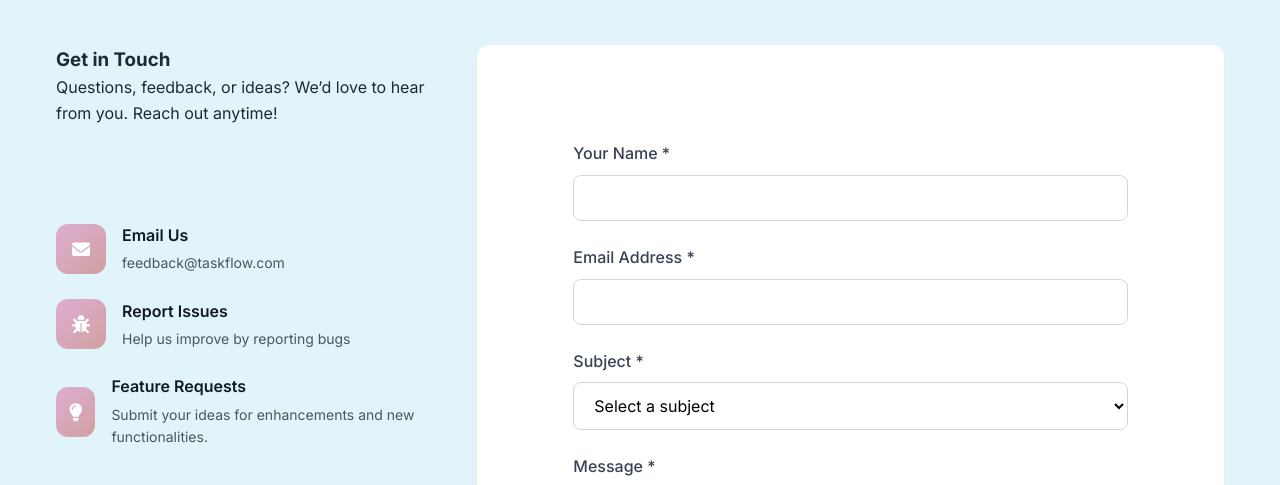
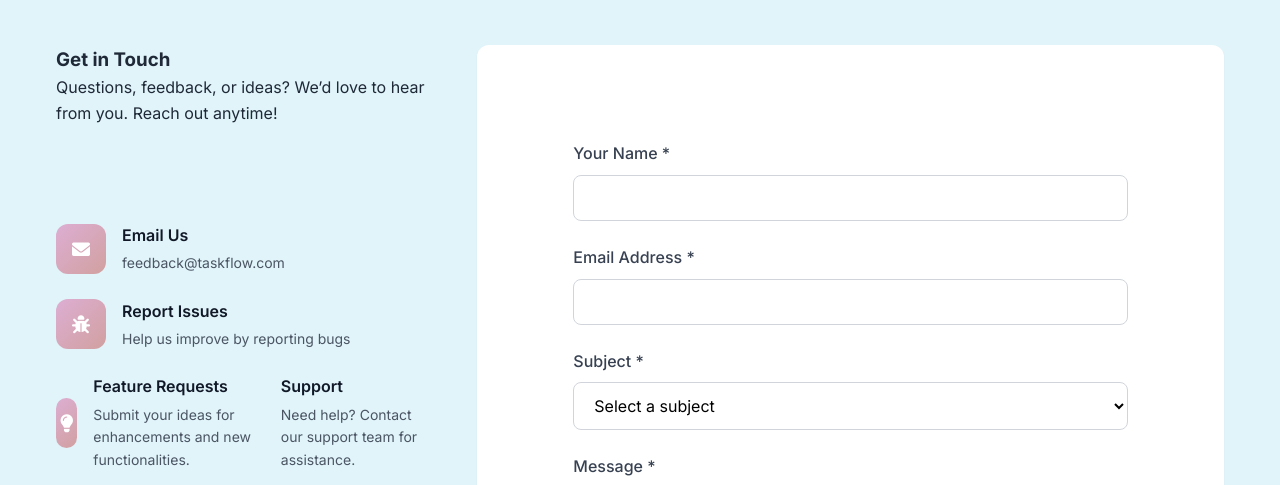
Before and after one commit to AnuuDumjan/Interactive-web-app, a website built with Vite: page contact.html in a window 1280 px wide. Shown: the part 272-757 px from the top of the page. Built offline with nearby package versions, Linux system fonts and the light colour scheme.

Commit message:
Add Support section to contact details with heading and description

```diff
--- a/contact.html
+++ b/contact.html
@@ -96,6 +96,10 @@
                             <div class="contact-details">
                                 <h4>Feature Requests</h4>
                                 <p>Submit your ideas for enhancements and new functionalities.</p>
+                            </div>
+                            <div class="contact-details">
+                                <h4>Support</h4>
+                                <p>Need help? Contact our support team for assistance.</p>
                             </div>
                         </div>
                     </div>
```
